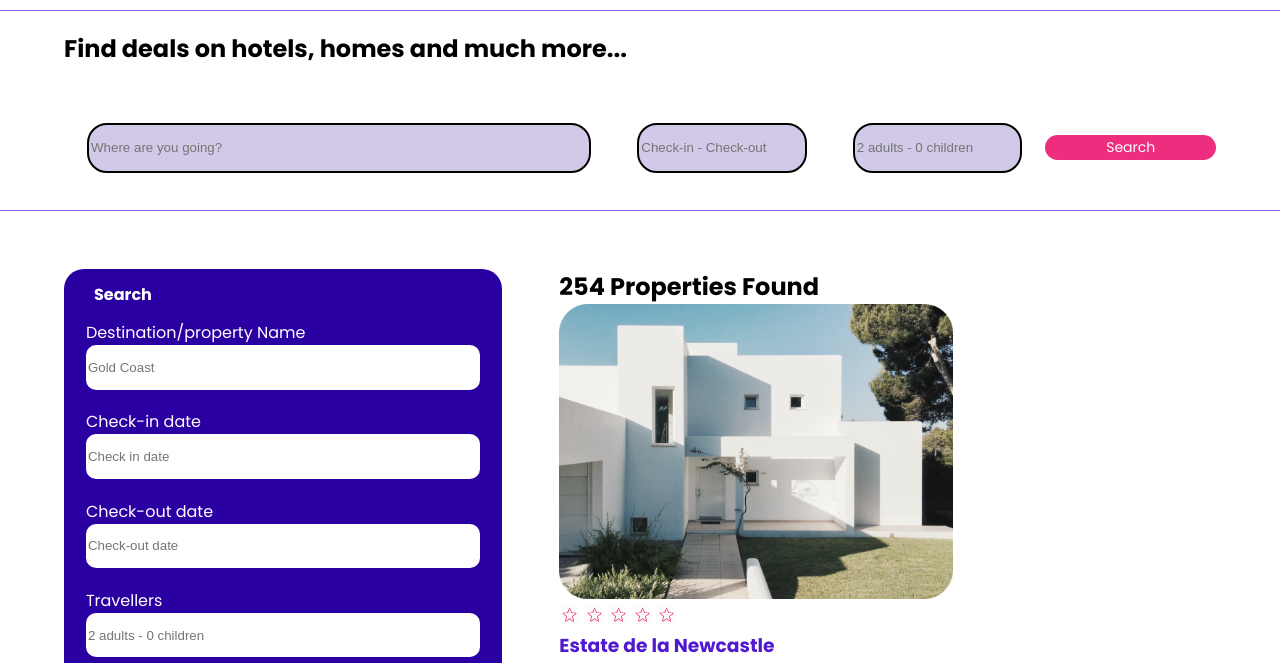
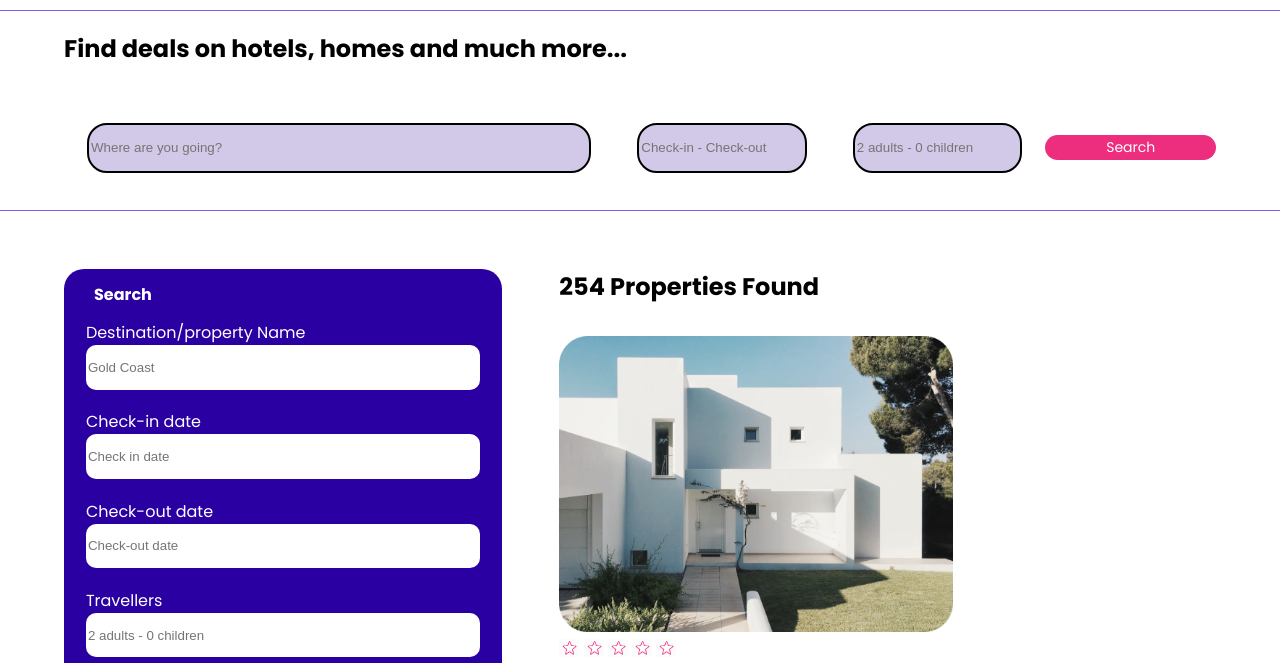
Before and after one commit to pau-develop/202207-w1chwe-pau-sanchez-pablo-sobrino, a website: page index.html in a window 1280 px wide. Shown: the part 69-732 px from the top of the page. Drawn offline with nearby package versions, Linux system fonts and the light colour scheme; files that its build step writes are made by us from their sources.

Commit message:
Added some margin to each article and bottom border

```diff
--- a/sass/_partials/_section-two.scss
+++ b/sass/_partials/_section-two.scss
@@ -65,6 +65,8 @@
   display: flex;
   flex-direction: column;
   padding: 0;
+  margin: 5% 0;
+  border-bottom: 2px solid $box-grey;
   &__location-detail {
     margin: 0;
   }
```
